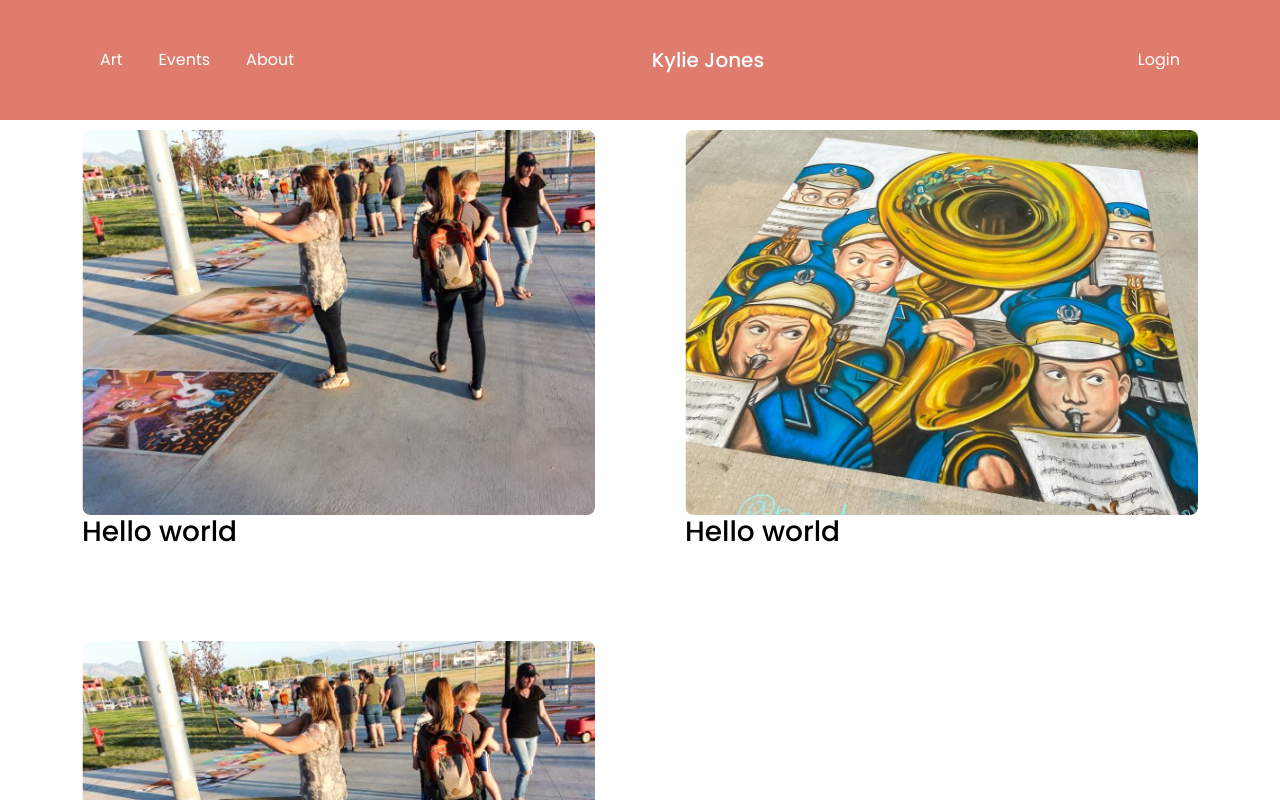
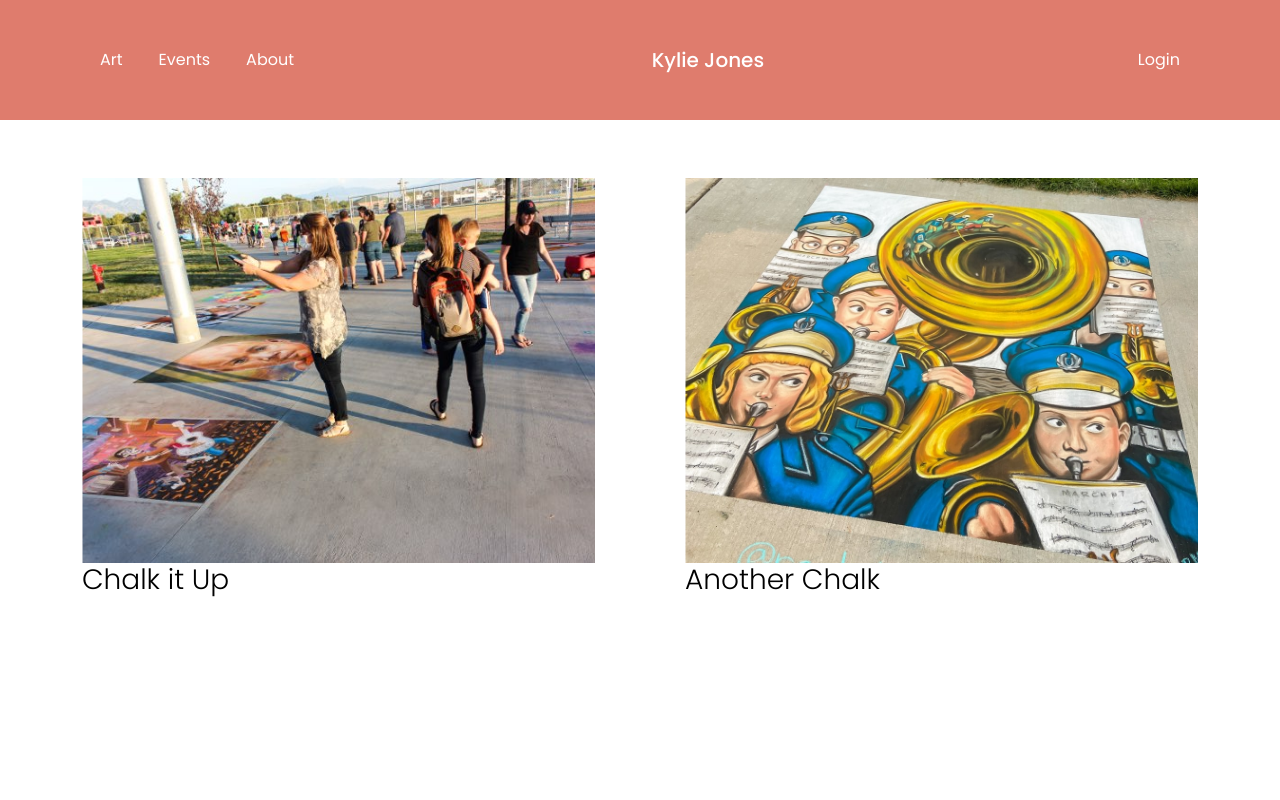
Before and after one commit to bradofrado/KylieJones, an Angular app in the folder client/: page /events in a window 1280 px wide. Shown: the top 800 px of the page. Built offline with nearby package versions, Linux system fonts and the light colour scheme.

Commit message:
Added IEvent interface and the event-list component dynamically displays events based on the data

```diff
--- /dev/null
+++ b/client/src/app/events/event.ts
@@ -0,0 +1,6 @@
+export interface IEvent {
+    img: string,
+    _id: string,
+    name: string,
+    description: string
+}
--- a/client/src/app/events/events-list/events-list.component.html
+++ b/client/src/app/events/events-list/events-list.component.html
@@ -1,5 +1,4 @@
-<div class="portfolio-grid-basic container">
-    <image-button name="Hello world" to="/" img="assets/ChalkItUp.jpeg"></image-button>
-    <image-button name="Hello world" to="/art" img="assets/ChalkItUp2.jpeg"></image-button>
-    <image-button name="Hello world" img="assets/ChalkItUp.jpeg"></image-button>
+<div class="portfolio-grid-basic container py-5">
+    <image-button *ngFor="let event of events"
+        [name]="event.name" [to]="'/events/' + event._id" [img]="event.img"></image-button>
 </div>
--- a/client/src/app/events/events-list/events-list.component.ts
+++ b/client/src/app/events/events-list/events-list.component.ts
@@ -1,4 +1,5 @@
 import { Component } from '@angular/core';
+import { IEvent } from '../event';
 
 @Component({
   selector: 'app-events-list',
@@ -6,5 +7,18 @@ import { Component } from '@angular/core';
   styleUrls: ['./events-list.component.css']
 })
 export class EventsListComponent {
-
+    events: IEvent[] = [
+        {
+            img: "assets/ChalkItUp.jpeg",
+            name: "Chalk it Up",
+            description: "A fun time",
+            _id: "0"
+        },
+        {
+            img: "assets/ChalkItUp2.jpeg",
+            name: "Another Chalk",
+            description: "More yes please!",
+            _id: "1"
+        }
+    ];
 }
--- a/client/src/app/shared/image-button/image-button.component.css
+++ b/client/src/app/shared/image-button/image-button.component.css
@@ -13,7 +13,7 @@
 .image-button-container img {
     height: 100%;
     width: 100%;
-    border-radius: 8px;
+    /* border-radius: 8px; */
     margin-left: 50%;
     transform: translateX(-50%);
     object-fit: cover;
@@ -31,13 +31,13 @@
     width: 100%;
     height: 100%;
     white-space: nowrap;
-    border-radius: 8px;
+    /* border-radius: 8px; */
 }
 
 .image-button-container .image-container {
     height: 100%;
     overflow: hidden;
-    border-radius: 8px;
+    /* border-radius: 8px; */
     position: absolute;
 }
 
@@ -75,6 +75,7 @@
 .image-button-container .image-title, a:link {
     color: black;
     text-decoration: none;
+    font-weight: 100;
 }
 
 
```
